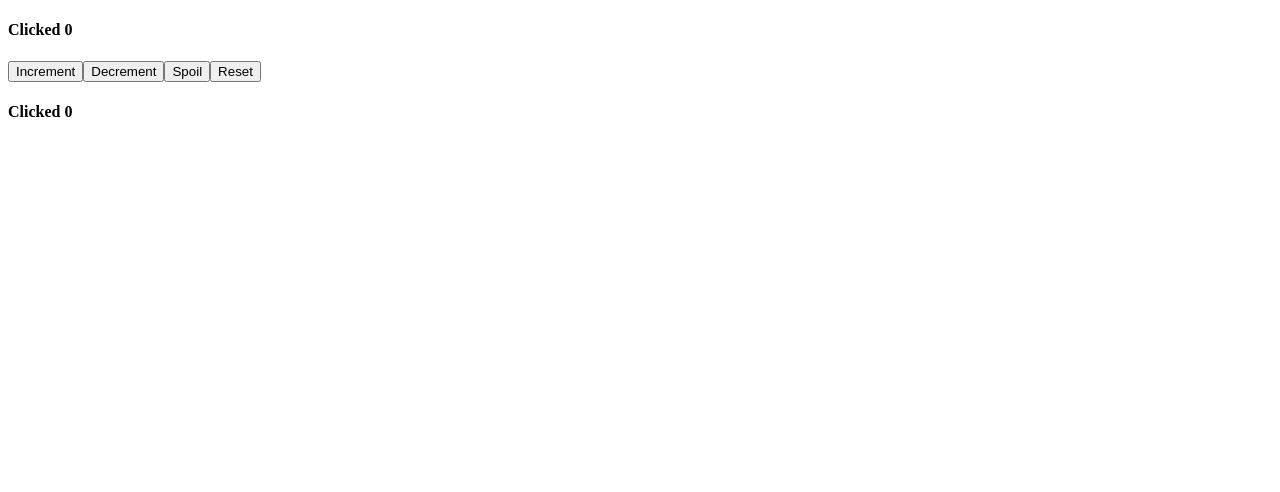
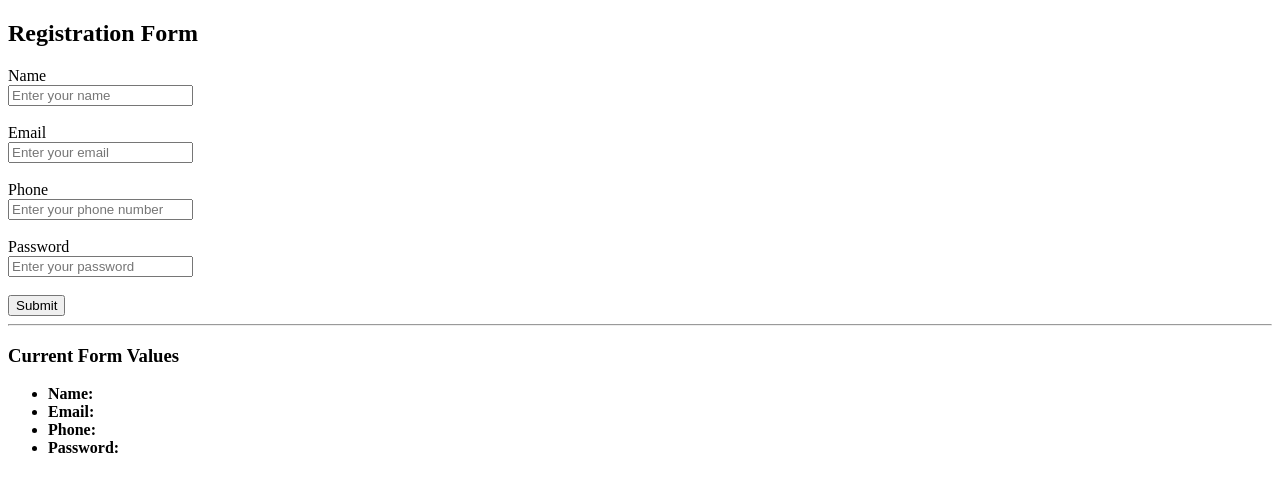
Before and after one commit to peshky38-sketch/house-leather, a React (Vite) app in the folder REACT/: page / in a window 1280 px wide. Shown: the top 492 px of the page. Built offline with nearby package versions, Linux system fonts and the light colour scheme.

Commit message:
Finishing up on stateandevents also form practice

```diff
--- /dev/null
+++ b/REACT/src/StateandEvents/Form2.0.jsx
@@ -0,0 +1,164 @@
+/*
+===========================================
+Form2.jsx
+State and Events in React
+
+Learning Objectives
+1. Use ONE state variable (an object).
+2. Handle multiple input fields.
+3. Display state changes while typing.
+4. Log the form values when submitted.
+===========================================
+*/
+
+import { useState } from "react";
+
+function Form2() {
+
+  // ======================================
+  // One state object to store all form data
+  // ======================================
+
+  const [input, setInput] = useState({
+    name: "",
+    email: "",
+    phone: "",
+    password: ""
+  });
+
+  // ======================================
+  // Handle input changes
+  // Updates the correct property in the object
+  // ======================================
+
+  const handleChange = (e) => {
+    setInput({
+      ...input,
+      [e.target.name]: e.target.value
+    });
+  };
+
+  // ======================================
+  // Handle form submission
+  // Prevents the page from refreshing
+  // ======================================
+
+  const handleSubmit = (e) => {
+    e.preventDefault();
+
+    console.log("Form Submitted Successfully");
+    console.log("Name:", input.name);
+    console.log("Email:", input.email);
+    console.log("Phone:", input.phone);
+    console.log("Password:", input.password);
+  };
+
+  // ======================================
+  // JSX
+  // ======================================
+
+  return (
+    <div>
+
+      <h2>Registration Form</h2>
+
+      <form onSubmit={handleSubmit}>
+
+        {/* Name */}
+
+        <div>
+          <label>Name</label>
+        </div>
+
+        <div>
+          <input
+            type="text"
+            name="name"
+            placeholder="Enter your name"
+            value={input.name}
+            onChange={handleChange}
+          />
+        </div>
+
+        <br />
+
+        {/* Email */}
+
+        <div>
+          <label>Email</label>
+        </div>
+
+        <div>
+          <input
+            type="email"
+            name="email"
+            placeholder="Enter your email"
+            value={input.email}
+            onChange={handleChange}
+          />
+        </div>
+
+        <br />
+
+        {/* Phone */}
+
+        <div>
+          <label>Phone</label>
+        </div>
+
+        <div>
+          <input
+            type="tel"
+            name="phone"
+            placeholder="Enter your phone number"
+            value={input.phone}
+            onChange={handleChange}
+          />
+        </div>
+
+        <br />
+
+        {/* Password */}
+
+        <div>
+          <label>Password</label>
+        </div>
+
+        <div>
+          <input
+            type="password"
+            name="password"
+            placeholder="Enter your password"
+            value={input.password}
+            onChange={handleChange}
+          />
+        </div>
+
+        <br />
+
+        {/* Submit Button */}
+
+        <button onClick={handleSubmit}>
+          Submit
+        </button>
+
+      </form>
+
+      <hr />
+
+      {/* Display state changes */}
+
+      <h3>Current Form Values</h3>
+
+      <ul>
+        <li><strong>Name:</strong> {input.name}</li>
+        <li><strong>Email:</strong> {input.email}</li>
+        <li><strong>Phone:</strong> {input.phone}</li>
+        <li><strong>Password:</strong> {input.password}</li>
+      </ul>
+
+    </div>
+  );
+}
+
+export default Form2;
--- a/REACT/src/main.jsx
+++ b/REACT/src/main.jsx
@@ -4,7 +4,7 @@ import { createRoot } from "react-dom/client";
 /*
 Import the Form component.
 */
-import StateandEvents from "./StateandEvents/ClickMe";
+import StateandEvents from "./StateandEvents/Form2.0";
 
 // ======================================
 // Render App
```
Also changed, not shown: REACT/src/StateandEvents/Form.jsx (+75 -32 lines).
